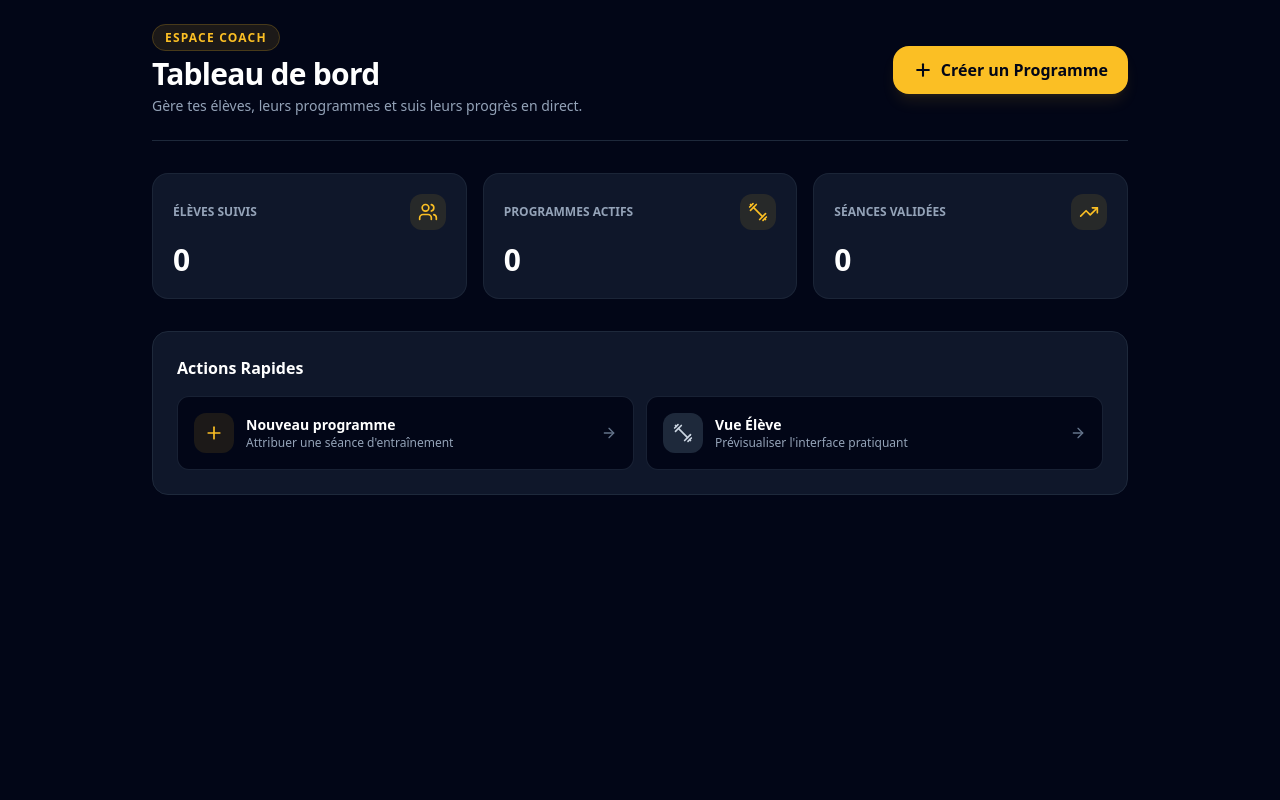
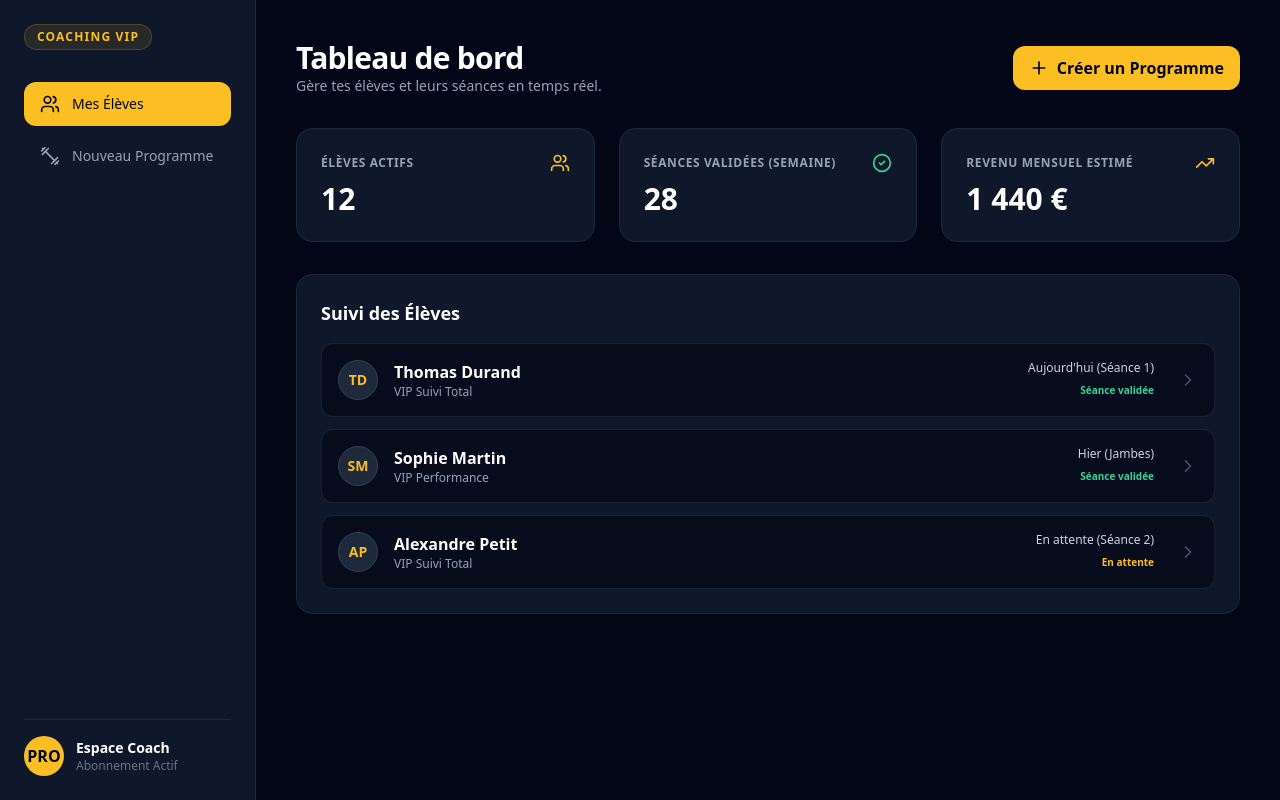
Before and after one commit to Juez34/coaching-vip, a Next.js app: page /coach/new-program in a window 1280 px wide. Built offline with nearby package versions, Linux system fonts and the light colour scheme; no server answers; the database is empty.

Commit message:
Update page.js

```diff
--- a/app/coach/new-program/page.js
+++ b/app/coach/new-program/page.js
@@ -1,147 +1,132 @@
 "use client";
-import React, { useState, useEffect } from "react";
-import { supabase } from "../../../lib/supabase";
-import { Plus, Users, Dumbbell, TrendingUp, Calendar, ArrowRight, Loader2 } from "lucide-react";
+import React, { useState } from "react";
+import { Users, Dumbbell, TrendingUp, Plus, ChevronRight, CheckCircle2 } from "lucide-react";
 import Link from "next/link";
 
 export default function CoachDashboard() {
-  const [stats, setStats] = useState({ clients: 0, programs: 0, logs: 0 });
-  const [loading, setLoading] = useState(true);
+  const [activeTab, setActiveTab] = useState("clients");
 
-  useEffect(() => {
-    fetchCoachStats();
-  }, []);
-
-  const fetchCoachStats = async () => {
-    try {
-      setLoading(true);
-
-      const { count: programsCount } = await supabase
-        .from("programs")
-        .select("*", { count: "exact", head: true });
-
-      const { count: logsCount } = await supabase
-        .from("workout_logs")
-        .select("*", { count: "exact", head: true });
-
-      const { count: clientsCount } = await supabase
-        .from("profiles")
-        .select("*", { count: "exact", head: true })
-        .eq("role", "client");
-
-      setStats({
-        clients: clientsCount || 0,
-        programs: programsCount || 0,
-        logs: logsCount || 0,
-      });
-    } catch (err) {
-      console.error("Erreur stats:", err);
-    } finally {
-      setLoading(false);
-    }
-  };
+  const clients = [
+    { id: 1, name: "Thomas Durand", plan: "VIP Suivi Total", lastWorkout: "Aujourd'hui (Séance 1)", status: "Completed", avatar: "TD" },
+    { id: 2, name: "Sophie Martin", plan: "VIP Performance", lastWorkout: "Hier (Jambes)", status: "Completed", avatar: "SM" },
+    { id: 3, name: "Alexandre Petit", plan: "VIP Suivi Total", lastWorkout: "En attente (Séance 2)", status: "Pending", avatar: "AP" },
+  ];
 
   return (
-    <div className="min-h-screen bg-slate-950 text-slate-100 font-sans p-6 max-w-5xl mx-auto pb-16">
-      {/* Header avec lien vers création de programme */}
-      <header className="flex flex-col sm:flex-row justify-between items-start sm:items-center gap-4 mb-8 pb-6 border-b border-slate-800">
+    <div className="min-h-screen bg-slate-950 text-slate-100 font-sans flex">
+      {/* Barre de navigation latérale */}
+      <aside className="w-64 bg-slate-900 border-r border-slate-800 p-6 flex flex-col justify-between hidden md:flex">
         <div>
-          <span className="text-xs font-extrabold tracking-widest text-amber-400 uppercase bg-amber-400/10 px-3 py-1 rounded-full border border-amber-400/20">
-            ESPACE COACH
+          <div className="flex items-center gap-2 mb-8">
+            <span className="text-xs font-black tracking-widest text-amber-400 uppercase bg-amber-400/10 px-3 py-1 rounded-full border border-amber-400/20">
+              COACHING VIP
             </span>
-          <h1 className="text-2xl sm:text-3xl font-black text-white tracking-tight mt-2">
-            Tableau de bord
-          </h1>
-          <p className="text-xs sm:text-sm text-slate-400 mt-1">
-            Gère tes élèves, leurs programmes et suis leurs progrès en direct.
-          </p>
           </div>
-
+          <nav className="space-y-2">
+            <button
+              onClick={() => setActiveTab("clients")}
+              className={`w-full flex items-center gap-3 px-4 py-3 rounded-xl font-medium text-sm transition-all ${
+                activeTab === "clients" ? "bg-amber-400 text-slate-950 font-bold" : "text-slate-400 hover:bg-slate-800"
+              }`}
+            >
+              <Users className="w-5 h-5" />
+              <span>Mes Élèves</span>
+            </button>
             <Link
               href="/coach/new-program"
-          className="bg-amber-400 hover:bg-amber-300 text-slate-950 font-black px-5 py-3 rounded-2xl flex items-center gap-2 transition-all shadow-lg shadow-amber-400/10 active:scale-95"
+              className="w-full flex items-center gap-3 px-4 py-3 rounded-xl font-medium text-sm text-slate-400 hover:bg-slate-800 transition-all"
             >
-          <Plus className="w-5 h-5 stroke-[2.5]" />
+              <Dumbbell className="w-5 h-5" />
+              <span>Nouveau Programme</span>
+            </Link>
+          </nav>
+        </div>
+        <div className="border-t border-slate-800 pt-4">
+          <div className="flex items-center gap-3">
+            <div className="w-10 h-10 rounded-full bg-amber-400 text-slate-950 font-black flex items-center justify-center">
+              PRO
+            </div>
+            <div>
+              <p className="text-sm font-bold text-white">Espace Coach</p>
+              <p className="text-xs text-slate-500">Abonnement Actif</p>
+            </div>
+          </div>
+        </div>
+      </aside>
+
+      {/* Contenu principal */}
+      <main className="flex-1 p-6 md:p-10 max-w-7xl mx-auto">
+        <header className="flex justify-between items-center mb-8">
+          <div>
+            <h1 className="text-3xl font-black text-white tracking-tight">Tableau de bord</h1>
+            <p className="text-sm text-slate-400">Gère tes élèves et leurs séances en temps réel.</p>
+          </div>
+          <Link
+            href="/coach/new-program"
+            className="bg-amber-400 hover:bg-amber-300 text-slate-950 font-bold px-4 py-2.5 rounded-xl flex items-center gap-2 transition-all"
+          >
+            <Plus className="w-5 h-5" />
             <span>Créer un Programme</span>
           </Link>
         </header>
 
-      {/* Cartes de statistiques */}
-      {loading ? (
-        <div className="flex justify-center py-12">
-          <Loader2 className="w-8 h-8 animate-spin text-amber-400" />
+        {/* Métriques clés */}
+        <div className="grid grid-cols-1 md:grid-cols-3 gap-6 mb-8">
+          <div className="bg-slate-900 border border-slate-800 p-6 rounded-2xl">
+            <div className="flex items-center justify-between text-slate-400 mb-2">
+              <span className="text-xs font-bold uppercase tracking-wider">Élèves Actifs</span>
+              <Users className="w-5 h-5 text-amber-400" />
             </div>
-      ) : (
-        <div className="grid grid-cols-1 sm:grid-cols-3 gap-4 mb-8">
-          <div className="bg-slate-900 border border-slate-800/80 rounded-2xl p-5">
-            <div className="flex items-center justify-between mb-3">
-              <span className="text-xs font-bold text-slate-400 uppercase">Élèves Suivis</span>
-              <div className="p-2 bg-amber-400/10 rounded-xl text-amber-400">
-                <Users className="w-5 h-5" />
+            <p className="text-3xl font-black text-white">12</p>
+          </div>
+
+          <div className="bg-slate-900 border border-slate-800 p-6 rounded-2xl">
+            <div className="flex items-center justify-between text-slate-400 mb-2">
+              <span className="text-xs font-bold uppercase tracking-wider">Séances Validées (Semaine)</span>
+              <CheckCircle2 className="w-5 h-5 text-emerald-400" />
+            </div>
+            <p className="text-3xl font-black text-white">28</p>
+          </div>
+
+          <div className="bg-slate-900 border border-slate-800 p-6 rounded-2xl">
+            <div className="flex items-center justify-between text-slate-400 mb-2">
+              <span className="text-xs font-bold uppercase tracking-wider">Revenu Mensuel Estimé</span>
+              <TrendingUp className="w-5 h-5 text-amber-400" />
+            </div>
+            <p className="text-3xl font-black text-white">1 440 €</p>
           </div>
         </div>
-            <p className="text-3xl font-black text-white">{stats.clients}</p>
+
+        {/* Liste des Élèves */}
+        <div className="bg-slate-900 border border-slate-800 rounded-2xl p-6">
+          <h2 className="text-lg font-bold text-white mb-4">Suivi des Élèves</h2>
+          <div className="space-y-3">
+            {clients.map((client) => (
+              <div key={client.id} className="flex items-center justify-between p-4 bg-slate-950/60 border border-slate-800/80 rounded-xl hover:border-slate-700 transition-all">
+                <div className="flex items-center gap-4">
+                  <div className="w-10 h-10 rounded-full bg-slate-800 border border-slate-700 font-bold text-amber-400 flex items-center justify-center text-sm">
+                    {client.avatar}
+                  </div>
+                  <div>
+                    <h3 className="font-bold text-white">{client.name}</h3>
+                    <p className="text-xs text-slate-400">{client.plan}</p>
+                  </div>
                 </div>
 
-          <div className="bg-slate-900 border border-slate-800/80 rounded-2xl p-5">
-            <div className="flex items-center justify-between mb-3">
-              <span className="text-xs font-bold text-slate-400 uppercase">Programmes Actifs</span>
-              <div className="p-2 bg-amber-400/10 rounded-xl text-amber-400">
-                <Dumbbell className="w-5 h-5" />
+                <div className="flex items-center gap-6">
+                  <div className="text-right hidden sm:block">
+                    <p className="text-xs text-slate-300 font-medium">{client.lastWorkout}</p>
+                    <span className={`text-[10px] font-bold ${client.status === 'Completed' ? 'text-emerald-400' : 'text-amber-400'}`}>
+                      {client.status === 'Completed' ? 'Séance validée' : 'En attente'}
+                    </span>
+                  </div>
+                  <ChevronRight className="w-5 h-5 text-slate-600" />
                 </div>
               </div>
-            <p className="text-3xl font-black text-white">{stats.programs}</p>
-          </div>
-
-          <div className="bg-slate-900 border border-slate-800/80 rounded-2xl p-5">
-            <div className="flex items-center justify-between mb-3">
-              <span className="text-xs font-bold text-slate-400 uppercase">Séances Validées</span>
-              <div className="p-2 bg-amber-400/10 rounded-xl text-amber-400">
-                <TrendingUp className="w-5 h-5" />
+            ))}
           </div>
         </div>
-            <p className="text-3xl font-black text-white">{stats.logs}</p>
-          </div>
-        </div>
-      )}
-
-      {/* Raccourcis rapides */}
-      <div className="bg-slate-900 border border-slate-800 rounded-2xl p-6">
-        <h2 className="text-base font-bold text-white mb-4">Actions Rapides</h2>
-        <div className="grid grid-cols-1 sm:grid-cols-2 gap-3">
-          <Link
-            href="/coach/new-program"
-            className="flex items-center justify-between p-4 bg-slate-950 border border-slate-800/80 hover:border-amber-400/50 rounded-xl transition-all group"
-          >
-            <div className="flex items-center gap-3">
-              <div className="p-2.5 bg-amber-400/10 text-amber-400 rounded-xl">
-                <Plus className="w-5 h-5" />
-              </div>
-              <div>
-                <p className="font-bold text-sm text-white">Nouveau programme</p>
-                <p className="text-xs text-slate-400">Attribuer une séance d'entraînement</p>
-              </div>
-            </div>
-            <ArrowRight className="w-4 h-4 text-slate-500 group-hover:text-amber-400 transition-colors" />
-          </Link>
-
-          <Link
-            href="/"
-            className="flex items-center justify-between p-4 bg-slate-950 border border-slate-800/80 hover:border-slate-700 rounded-xl transition-all group"
-          >
-            <div className="flex items-center gap-3">
-              <div className="p-2.5 bg-slate-800 text-slate-300 rounded-xl">
-                <Dumbbell className="w-5 h-5" />
-              </div>
-              <div>
-                <p className="font-bold text-sm text-white">Vue Élève</p>
-                <p className="text-xs text-slate-400">Prévisualiser l'interface pratiquant</p>
-              </div>
-            </div>
-            <ArrowRight className="w-4 h-4 text-slate-500 group-hover:text-white transition-colors" />
-          </Link>
-        </div>
-      </div>
+      </main>
     </div>
   );
 }
```
Lines whose indentation alone changed are shown as unchanged.
